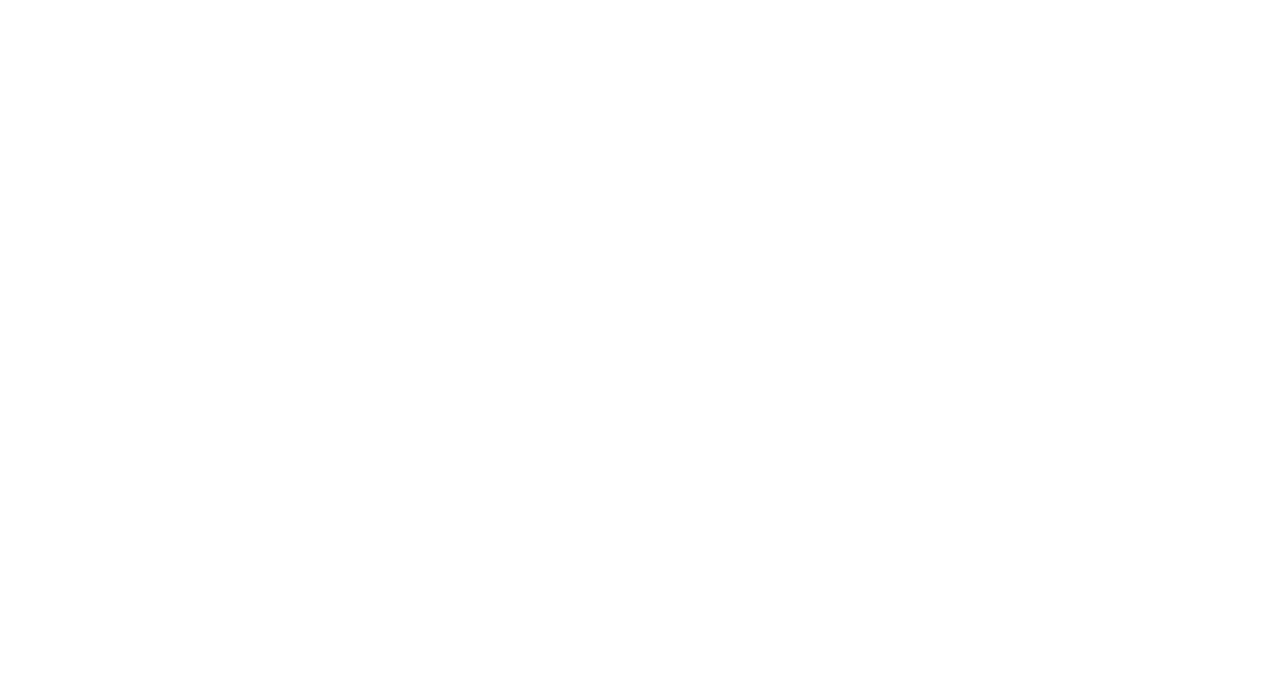
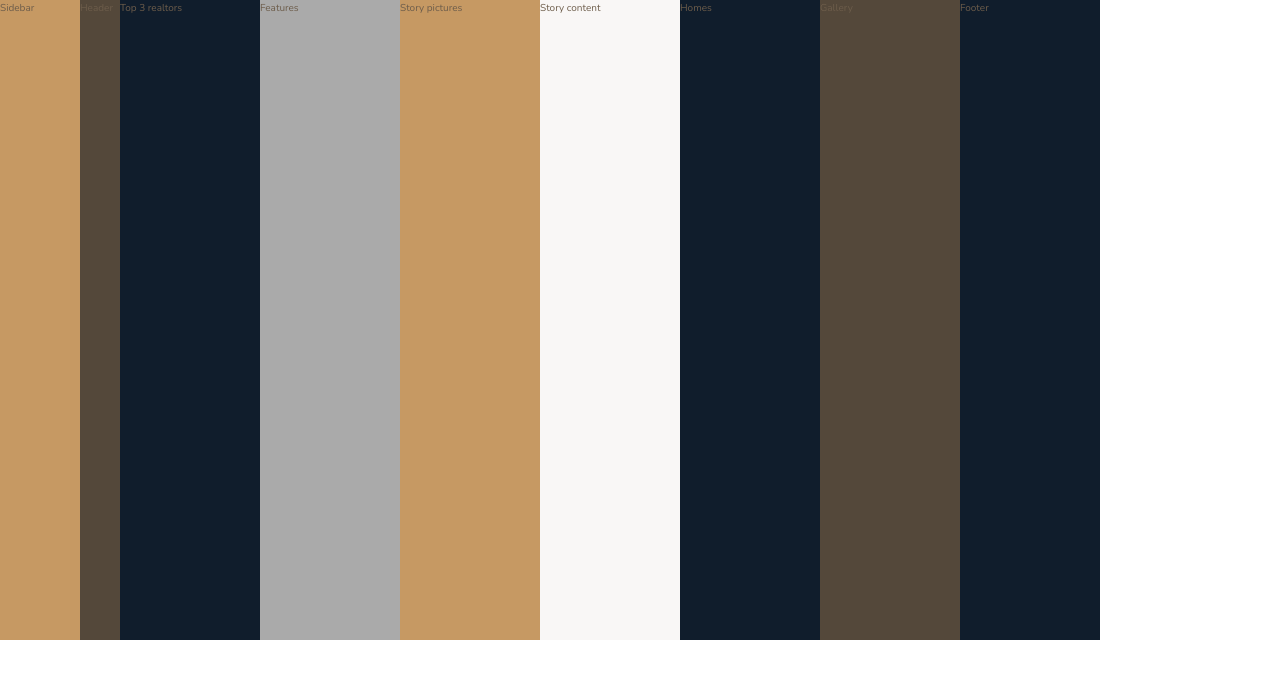
Before and after one commit to vkoudela-dev/nexter, a website: page index.html in a window 1280 px wide. Drawn offline with nearby package versions, Linux system fonts and the light colour scheme; files that its build step writes are made by us from their sources.

Commit message:
Initial grid settings

```diff
--- a/index.html
+++ b/index.html
@@ -1,17 +1,35 @@
 <!DOCTYPE html>
 <html lang="en">
-    <head>
-        <meta charset="UTF-8">
-        <meta name="viewport" content="width=device-width, initial-scale=1.0">
-        <meta http-equiv="X-UA-Compatible" content="ie=edge">
+  <head>
+    <meta charset="UTF-8" />
+    <meta name="viewport" content="width=device-width, initial-scale=1.0" />
+    <meta http-equiv="X-UA-Compatible" content="ie=edge" />
 
-        <link href="https://fonts.googleapis.com/css?family=Josefin+Sans:300,400,400i|Nunito:300,300i" rel="stylesheet">
-        <link rel="stylesheet" href="css/style.css">
-        <link rel="shortcut icon" type="image/png" href="img/favicon.png">
+    <link
+      href="https://fonts.googleapis.com/css?family=Josefin+Sans:300,400,400i|Nunito:300,300i"
+      rel="stylesheet"
+    />
+    <link rel="stylesheet" href="css/style.css" />
+    <link rel="shortcut icon" type="image/png" href="img/favicon.png" />
 
-        <title>nexter &mdash; your home, your freedom</title>
-    </head>
-    <body class="container">
+    <title>nexter &mdash; your home, your freedom</title>
+  </head>
+  <body class="container">
+    <div class="sidebar">Sidebar</div>
 
-    </body>
+    <header class="header">Header</header>
+
+    <div class="realtors">Top 3 realtors</div>
+
+    <section class="features">Features</section>
+
+    <div class="story__pictures">Story pictures</div>
+    <div class="story__content">Story content</div>
+
+    <section class="homes">Homes</section>
+
+    <section class="gallery">Gallery</section>
+
+    <footer class="footer">Footer</footer>
+  </body>
 </html>
--- a/sass/_base.scss
+++ b/sass/_base.scss
@@ -1,15 +1,47 @@
 // COLOR VARIABLES
 $color-primary: #c69963;
-$color-primary-dark: #B28451;
+$color-primary-dark: #b28451;
 
 $color-secondary: #101d2c;
 
 $color-grey-light-1: #f9f7f6;
 $color-grey-light-2: #aaa;
 
-$color-grey-dark-1: #54483A;
-$color-grey-dark-2: #6D5D4B;
+$color-grey-dark-1: #54483a;
+$color-grey-dark-2: #6d5d4b;
 
 // FONT VARIABLES
 $font-primary: 'Nunito', sans-serif;
 $font-display: 'Josefin Sans', sans-serif;
+
+*,
+::after,
+::before {
+  margin: 0;
+  padding: 0;
+  box-sizing: inherit;
+}
+
+html {
+  box-sizing: border-box;
+  font-size: 62.5%;
+}
+
+body {
+  font-family: $font-primary;
+  font-weight: 300;
+  color: $color-grey-dark-2;
+  line-height: 1.6;
+}
+
+.container {
+  display: grid;
+  grid-template-rows: 80vh min-content 40vw repeat(3, min-content);
+  grid-template-columns:
+    [sidebar-start] 8rem [sidebar-end full-start] 1fr [center-start] repeat(
+      8,
+      [col-start] minmax(min-content, 14rem) [col-end]
+    )
+    [center-end]
+    1fr [full-end];
+}
--- a/sass/_features.scss
+++ b/sass/_features.scss
@@ -0,0 +1,3 @@
+.features {
+  background-color: $color-grey-light-2;
+}
--- a/sass/_footer.scss
+++ b/sass/_footer.scss
@@ -0,0 +1,3 @@
+.footer {
+  background-color: $color-secondary;
+}
--- a/sass/_gallery.scss
+++ b/sass/_gallery.scss
@@ -0,0 +1,3 @@
+.gallery {
+  background-color: $color-grey-dark-1;
+}
--- a/sass/_header.scss
+++ b/sass/_header.scss
@@ -0,0 +1,3 @@
+.header {
+  background-color: $color-grey-dark-1;
+}
--- a/sass/_homes.scss
+++ b/sass/_homes.scss
@@ -0,0 +1,3 @@
+.homes {
+  background-color: $color-secondary;
+}
--- a/sass/_realtors.scss
+++ b/sass/_realtors.scss
@@ -0,0 +1,3 @@
+.realtors {
+  background-color: $color-secondary;
+}
--- a/sass/_sidebar.scss
+++ b/sass/_sidebar.scss
@@ -0,0 +1,3 @@
+.sidebar {
+  background-color: $color-primary;
+}
--- a/sass/_story.scss
+++ b/sass/_story.scss
@@ -0,0 +1,9 @@
+.story {
+  &__pictures {
+    background-color: $color-primary;
+  }
+
+  &__content {
+    background-color: $color-grey-light-1;
+  }
+}
```
Also changed, not shown: css/style.css (added).
